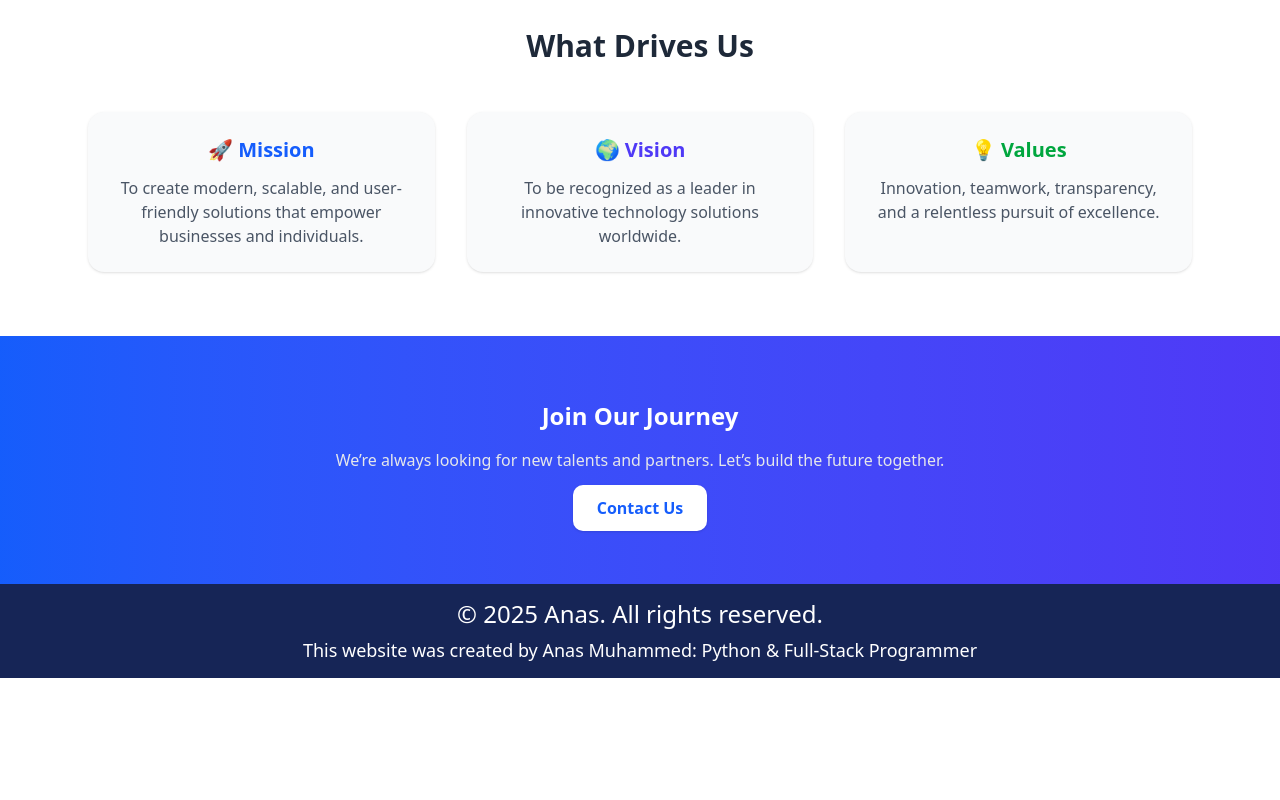
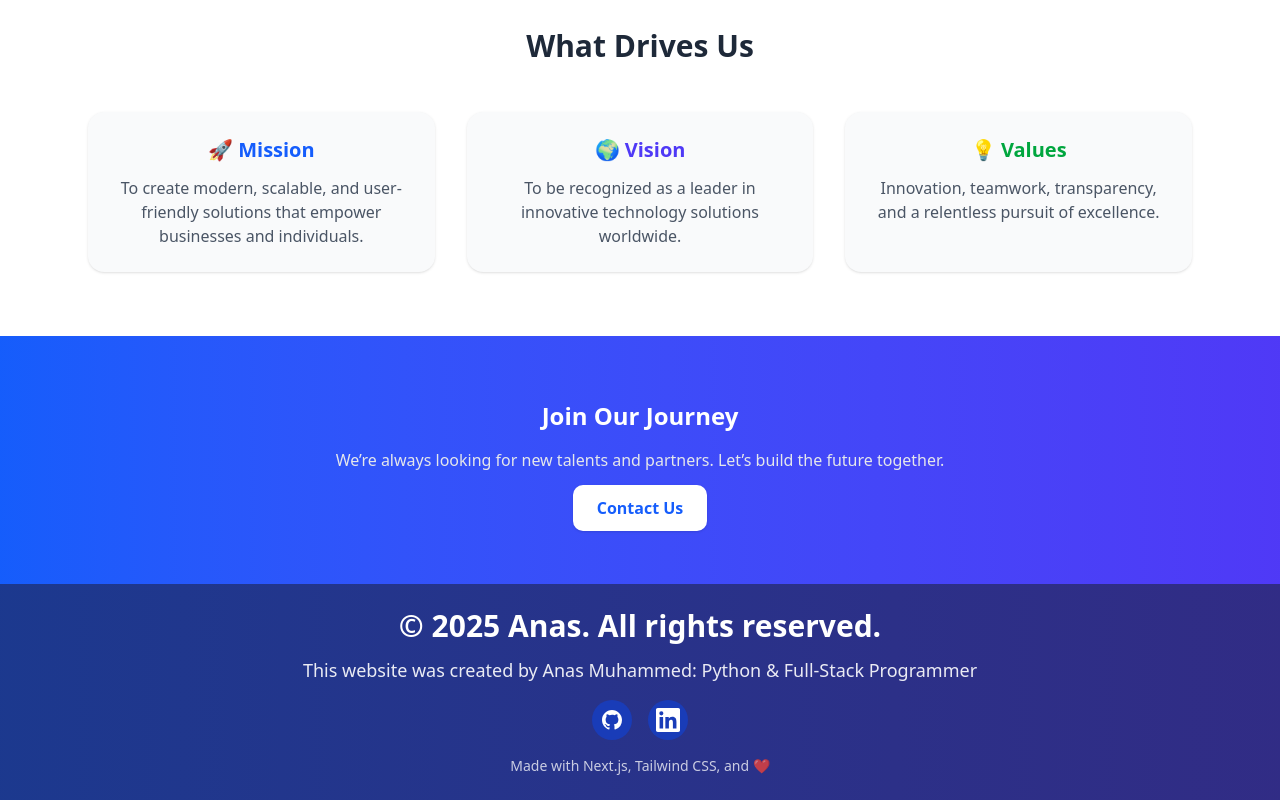
Before and after one commit to Anas-aert/EgyDragon-Platform, a Next.js app: page /about in a window 1280 px wide. Shown: the part 1012-1812 px from the top of the page. Before the commit the page ends 1690 px from the top, so only its background shows below. Built offline with nearby package versions, Linux system fonts and the light colour scheme; no server answers.

Commit message:
Version 1.1

```diff
--- a/app/layout.tsx
+++ b/app/layout.tsx
@@ -8,13 +8,15 @@ import { Analytics } from "@vercel/analytics/next";
 const geistSans = Geist({
   variable: "--font-geist-sans",
   subsets: ["latin"],
-  display: "swap", // يحسن الـ performance
+  display: "swap",
+  preload: true, // تحسين أداء تحميل الخطوط
 });
 
 const geistMono = Geist_Mono({
   variable: "--font-geist-mono",
   subsets: ["latin"],
   display: "swap",
+  preload: true, // تحسين أداء تحميل الخطوط
 });
 
 export const metadata: Metadata = {
@@ -43,6 +45,21 @@ export const metadata: Metadata = {
     siteName: "EgyDragon Blog",
     locale: "en_US",
     type: "website",
+    images: [
+      {
+        url: "https://egydragon-anas.vercel.app/Team.png", // أضف صورة Open Graph لتحسين المشاركة على وسائل التواصل
+        width: 1200,
+        height: 630,
+        alt: "EgyDragon Blog",
+      },
+    ],
+  },
+  robots: "index, follow", // إضافة توجيهات لمحركات البحث
+  twitter: {
+    card: "summary_large_image", // تحسين ظهور الموقع على تويتر
+    title: "EgyDragon - Anas's Blog",
+    description:
+      "Python & Full-Stack Programmer sharing projects and tutorials",
   },
 };
 
@@ -50,7 +67,7 @@ export default async function RootLayout({
   children,
 }: Readonly<{ children: React.ReactNode }>) {
   return (
-    <html lang="en">
+    <html lang="en" className="scroll-smooth">
       <head>
         <meta name="viewport" content="width=device-width, initial-scale=1" />
         <link rel="icon" href="/favicon.ico" />
@@ -59,6 +76,25 @@ export default async function RootLayout({
         <meta
           name="google-site-verification"
           content="K_ia_fdAuYdnwaITlI-2Khh1EnbHbDojnvzzwHsbCDs"
+        />
+
+        {/* Structured Data for SEO */}
+        <script
+          type="application/ld+json"
+          dangerouslySetInnerHTML={{
+            __html: JSON.stringify({
+              "@context": "https://schema.org",
+              "@type": "WebSite",
+              name: "EgyDragon - Anas's Blog",
+              url: "https://egydragon-anas.vercel.app/",
+              description:
+                "Python & Full-Stack Programmer sharing projects and tutorials",
+              author: {
+                "@type": "Person",
+                name: "Anas Muhammed",
+              },
+            }),
+          }}
         />
       </head>
       <body
@@ -69,15 +105,63 @@ export default async function RootLayout({
           <main className="flex-grow">{children}</main>
         </NextAuthProvider>
 
-        <footer className="bg-blue-950 p-3.5 text-center">
-          <h2 className="text-2xl mb-1.5 select-none text-white">
-            © 2025 Anas. All rights reserved.
-          </h2>
-          <p className="text-lg select-none text-white">
-            This website was created by Anas Muhammed: Python & Full-Stack
-            Programmer
-          </p>
+        {/* Improved Footer */}
+        <footer className="bg-gradient-to-r from-blue-900 to-indigo-900 p-6 text-center text-white">
+          <div className="max-w-6xl mx-auto">
+            <h2 className="text-2xl md:text-3xl font-bold mb-3 select-none">
+              © 2025 Anas. All rights reserved.
+            </h2>
+            <p className="text-lg mb-4 select-none opacity-90">
+              This website was created by Anas Muhammed: Python & Full-Stack
+              Programmer
+            </p>
+
+            {/* Social Media Links */}
+            <div className="flex justify-center space-x-4 mb-4">
+              <a
+                href="https://github.com/Anas-aert"
+                target="_blank"
+                rel="noopener noreferrer"
+                className="p-2 bg-blue-800 rounded-full hover:bg-blue-700 transition-colors duration-300"
+                aria-label="Visit my GitHub"
+              >
+                <svg
+                  className="w-6 h-6"
+                  fill="currentColor"
+                  viewBox="0 0 24 24"
+                  aria-hidden="true"
+                >
+                  <path
+                    fillRule="evenodd"
+                    d="M12 2C6.477 2 2 6.484 2 12.017c0 4.425 2.865 8.18 6.839 9.504.5.092.682-.217.682-.483 0-.237-.008-.868-.013-1.703-2.782.605-3.369-1.343-3.369-1.343-.454-1.158-1.11-1.466-1.11-1.466-.908-.62.069-.608.069-.608 1.003.07 1.531 1.032 1.531 1.032.892 1.53 2.341 1.088 2.91.832.092-.647.35-1.088.636-1.338-2.22-.253-4.555-1.113-4.555-4.951 0-1.093.39-1.988 1.029-2.688-.103-.253-.446-1.272.098-2.65 0 0 .84-.27 2.75 1.026A9.564 9.564 0 0112 6.844c.85.004 1.705.115 2.504.337 1.909-1.296 2.747-1.027 2.747-1.027.546 1.379.202 2.398.1 2.651.64.7 1.028 1.595 1.028 2.688 0 3.848-2.339 4.695-4.566 4.943.359.309.678.92.678 1.855 0 1.338-.012 2.419-.012 2.747 0 .268.18.58.688.482A10.019 10.019 0 0022 12.017C22 6.484 17.522 2 12 2z"
+                    clipRule="evenodd"
+                  />
+                </svg>
+              </a>
+              <a
+                href="https://linkedin.com/in/anas-muhammad-72bb99374"
+                target="_blank"
+                rel="noopener noreferrer"
+                className="p-2 bg-blue-800 rounded-full hover:bg-blue-700 transition-colors duration-300"
+                aria-label="Connect on LinkedIn"
+              >
+                <svg
+                  className="w-6 h-6"
+                  fill="currentColor"
+                  viewBox="0 0 24 24"
+                  aria-hidden="true"
+                >
+                  <path d="M20.447 20.452h-3.554v-5.569c0-1.328-.027-3.037-1.852-3.037-1.853 0-2.136 1.445-2.136 2.939v5.667H9.351V9h3.414v1.561h.046c.477-.9 1.637-1.85 3.37-1.85 3.601 0 4.267 2.37 4.267 5.455v6.286zM5.337 7.433a2.062 2.062 0 01-2.063-2.065 2.064 2.064 0 112.063 2.065zm1.782 13.019H3.555V9h3.564v11.452zM22.225 0H1.771C.792 0 0 .774 0 1.729v20.542C0 23.227.792 24 1.771 24h20.451C23.2 24 24 23.227 24 22.271V1.729C24 .774 23.2 0 22.222 0h.003z" />
+                </svg>
+              </a>
+            </div>
+
+            <p className="text-sm opacity-75">
+              Made with Next.js, Tailwind CSS, and ❤️
+            </p>
+          </div>
         </footer>
+
         <Analytics />
       </body>
     </html>
--- a/app/page.tsx
+++ b/app/page.tsx
@@ -129,15 +129,15 @@ const PostCard = async ({ post, index }: { post: Post; index: number }) => {
       <div className="px-8 py-4 bg-gray-50/50 border-t border-gray-100">
         <div className="flex items-center justify-between">
           <div className="flex items-center space-x-6">
-            <button className="flex items-center space-x-2 text-gray-500 hover:text-red-500 transition-colors duration-200 group/btn">
+            <button className="flex items-center cursor-pointer space-x-2 text-gray-500 hover:text-red-500 transition-colors duration-200 group/btn">
               <Heart className="w-5 h-5 group-hover/btn:fill-current" />
               <span className="text-sm font-medium">Like</span>
             </button>
-            <button className="flex items-center space-x-2 text-gray-500 hover:text-blue-500 transition-colors duration-200">
+            <button className="flex items-center cursor-pointer space-x-2 text-gray-500 hover:text-blue-500 transition-colors duration-200">
               <MessageCircle className="w-5 h-5" />
               <span className="text-sm font-medium">Comment</span>
             </button>
-            <button className="flex items-center space-x-2 text-gray-500 hover:text-green-500 transition-colors duration-200">
+            <button className="flex items-center cursor-pointer space-x-2 text-gray-500 hover:text-green-500 transition-colors duration-200">
               <Share2 className="w-5 h-5" />
               <span className="text-sm font-medium">Share</span>
             </button>
```
